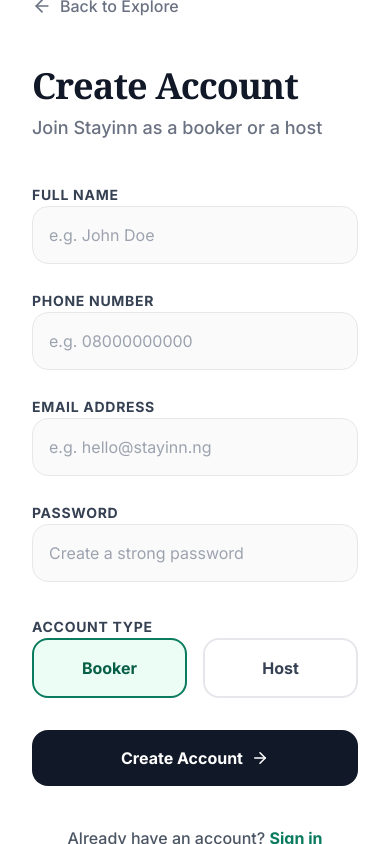
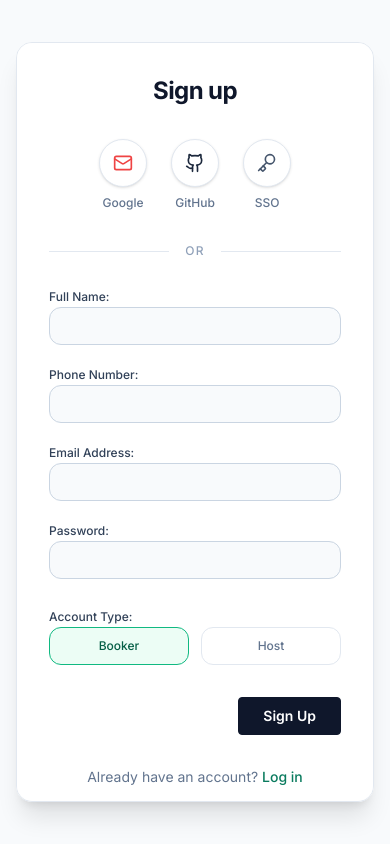
Before and after one commit to dev-enoch/stayinn, a Next.js app: page /register in a window 390 px wide. Built offline with nearby package versions, Linux system fonts and the light colour scheme.

Commit message:
Update auth pages to light mode and fix API client

```diff
--- /dev/null
+++ b/src/app/(auth)/layout.tsx
@@ -0,0 +1,59 @@
+import React from 'react';
+import Link from 'next/link';
+
+export default function AuthLayout({ children }: { children: React.ReactNode }) {
+  return (
+    <div className="flex min-h-screen w-full bg-slate-50 overflow-hidden font-sans text-slate-900">
+      {/* Left side - Branding & Illustration (hidden on small screens) */}
+      <div className="hidden lg:flex flex-col lg:w-1/2 relative bg-white border-r border-slate-200 p-12 xl:p-20 justify-between">
+
+        {/* Brand */}
+        <div className="z-10 flex items-center">
+          <Link href="/" className="text-3xl font-bold font-serif text-green-600 tracking-tight flex items-center">
+            Stayinn.
+          </Link>
+        </div>
+
+        {/* Tagline */}
+        <div className="z-10 max-w-md mt-16">
+          <h2 className="text-3xl xl:text-4xl font-medium leading-tight mb-8 text-slate-800">
+            Experience hospitality with seamless, scalable speed.
+          </h2>
+
+          <div className="flex items-center gap-6 mt-12 text-slate-500">
+            <span className="font-semibold text-sm uppercase tracking-wider">Bookers</span>
+            <div className="w-1.5 h-1.5 rounded-full bg-slate-300"></div>
+            <span className="font-semibold text-sm uppercase tracking-wider">Hosts</span>
+            <div className="w-1.5 h-1.5 rounded-full bg-slate-300"></div>
+            <span className="font-semibold text-sm uppercase tracking-wider">Partners</span>
+          </div>
+        </div>
+
+        {/* Abstract Illustration */}
+        <div className="relative flex-1 w-full flex items-end justify-center mt-12 pointer-events-none">
+          <svg className="w-full h-auto max-w-[450px] text-green-600/10" viewBox="0 0 400 300" fill="none" xmlns="http://www.w3.org/2000/svg">
+            <path d="M200 300L400 200V100L200 200L0 100V200L200 300Z" fill="currentColor" fillOpacity="0.8"/>
+            <path d="M200 200L400 100L200 0L0 100L200 200Z" fill="currentColor" fillOpacity="0.4"/>
+            <rect x="180" y="50" width="40" height="150" fill="#f1f5f9" />
+            <rect x="250" y="80" width="40" height="180" fill="#e2e8f0" />
+            <rect x="110" y="120" width="40" height="140" fill="#cbd5e1" />
+
+            <circle cx="200" cy="30" r="4" fill="#16a34a" />
+            <line x1="200" y1="30" x2="200" y2="50" stroke="#16a34a" strokeDasharray="2 2" strokeWidth="2" />
+            <circle cx="130" cy="100" r="3" fill="#16a34a" />
+            <line x1="130" y1="100" x2="130" y2="120" stroke="#16a34a" strokeDasharray="2 2" strokeWidth="1.5" />
+            <circle cx="270" cy="60" r="3" fill="#16a34a" />
+            <line x1="270" y1="60" x2="270" y2="80" stroke="#16a34a" strokeDasharray="2 2" strokeWidth="1.5" />
+          </svg>
+        </div>
+      </div>
+
+      {/* Right side - Form Container */}
+      <div className="w-full lg:w-1/2 flex items-center justify-center p-4 sm:p-8 md:p-12 xl:p-24 bg-slate-50">
+        <div className="w-full max-w-[440px] bg-white p-8 sm:p-10 rounded-2xl border border-slate-200 shadow-xl relative overflow-y-auto max-h-[90vh] scrollbar-hide">
+           {children}
+        </div>
+      </div>
+    </div>
+  );
+}
--- a/src/app/(auth)/login/page.tsx
+++ b/src/app/(auth)/login/page.tsx
@@ -3,105 +3,105 @@
 import { useActionState } from "react";
 import { loginAction } from "@/app/actions/auth";
 import Link from "next/link";
-import Image from "next/image";
-import { ArrowRight, LogIn, ArrowLeft } from "lucide-react";
+import { ArrowRight, Github, Mail, Key } from "lucide-react";
 
 export default function LoginPage() {
   const [state, formAction, isPending] = useActionState(loginAction, null);
 
   return (
-    <div className="flex min-h-screen w-full bg-white overflow-hidden">
-      {/* Left side - Image (hidden on small screens) */}
-      <div className="hidden lg:block lg:w-1/2 relative bg-gray-900">
-        <Image
-          src="https://images.unsplash.com/photo-1542314831-c6a4d14d8c53?q=80&w=2000&auto=format&fit=crop"
-          alt="Luxury hotel room"
-          fill
-          className="object-cover opacity-90"
-          priority
-        />
-        <div className="absolute inset-0 bg-gradient-to-t from-black/80 via-black/20 to-transparent" />
-        <div className="absolute bottom-12 left-12 right-12 text-white">
-          <Link href="/explore" className="inline-flex items-center text-white/80 hover:text-white font-medium mb-6 transition-colors">
-            <ArrowLeft size={20} className="mr-2" />
-            Back to Explore
-          </Link>
-          <h2 className="text-4xl font-bold font-serif mb-4">Welcome back to Stayinn.</h2>
-          <p className="text-lg text-white/80 max-w-md">Access your bookings, manage your properties, and discover your next extraordinary stay.</p>
-        </div>
+    <div className="flex flex-col w-full text-slate-700">
+      <div className="mb-8 text-center">
+        <h1 className="text-2xl font-bold tracking-tight text-slate-900">Sign in</h1>
       </div>
 
-      {/* Right side - Form */}
-      <div className="w-full lg:w-1/2 flex flex-col justify-center px-8 md:px-16 lg:px-24 overflow-y-auto max-h-screen py-12">
-
-        <div className="w-full max-w-md mx-auto">
-          {/* Mobile Back Button */}
-          <Link href="/explore" className="lg:hidden inline-flex items-center text-gray-500 hover:text-gray-900 font-medium mb-12 transition-colors">
-            <ArrowLeft size={20} className="mr-2" />
-            Back to Explore
-          </Link>
-
-          <div className="mb-10">
-            <h1 className="text-4xl font-bold tracking-tight text-gray-900 mb-2 font-serif">Sign In</h1>
-            <p className="text-gray-500 font-medium text-lg">Enter your details to access your account.</p>
+      {/* SSO Buttons */}
+      <div className="flex justify-center gap-6 mb-8">
+        <button type="button" className="flex flex-col items-center gap-2 group">
+          <div className="w-12 h-12 rounded-full bg-white border border-slate-200 flex items-center justify-center group-hover:bg-slate-50 transition-colors shadow-sm">
+            <Mail size={20} className="text-red-500" />
+          </div>
+          <span className="text-xs font-medium text-slate-500 group-hover:text-slate-700">Google</span>
+        </button>
+        <button type="button" className="flex flex-col items-center gap-2 group">
+          <div className="w-12 h-12 rounded-full bg-white border border-slate-200 flex items-center justify-center group-hover:bg-slate-50 transition-colors shadow-sm">
+            <Github size={20} className="text-slate-800" />
+          </div>
+          <span className="text-xs font-medium text-slate-500 group-hover:text-slate-700">GitHub</span>
+        </button>
+        <button type="button" className="flex flex-col items-center gap-2 group">
+          <div className="w-12 h-12 rounded-full bg-white border border-slate-200 flex items-center justify-center group-hover:bg-slate-50 transition-colors shadow-sm">
+            <Key size={20} className="text-slate-600" />
+          </div>
+          <span className="text-xs font-medium text-slate-500 group-hover:text-slate-700">SSO</span>
+        </button>
       </div>
 
-          <form action={formAction} className="space-y-6">
+      {/* Divider */}
+      <div className="flex items-center gap-4 mb-8">
+        <div className="flex-1 h-px bg-slate-200"></div>
+        <span className="text-xs font-medium text-slate-400 uppercase tracking-widest">Or</span>
+        <div className="flex-1 h-px bg-slate-200"></div>
+      </div>
+
+      <form action={formAction} className="space-y-5">
         {state?.error && (
-              <div className="bg-red-50 text-red-600 text-sm font-medium p-4 rounded-xl border border-red-100 flex items-start">
-                <span className="shrink-0 mr-2 mt-0.5">⚠️</span>
+          <div className="bg-red-50 text-red-600 text-xs font-medium p-3 rounded-lg border border-red-100 flex items-start">
+            <span className="shrink-0 mr-2">⚠️</span>
             {state.error}
           </div>
         )}
 
-            <div className="space-y-2">
-              <label htmlFor="identifier" className="text-sm font-bold text-gray-700 uppercase tracking-wider">
-                Email or Phone
+        <div className="space-y-1.5">
+          <label htmlFor="identifier" className="text-sm font-medium text-slate-700">
+            Email or Phone:
           </label>
           <input
             id="identifier"
             name="identifier"
             type="text"
             required
-                placeholder="e.g. hello@stayinn.ng"
-                className="w-full bg-gray-50 border border-gray-200 rounded-xl px-4 py-4 text-gray-900 focus:outline-none focus:ring-2 focus:ring-green-600 focus:bg-white transition-all placeholder:text-gray-400"
+            className="w-full bg-slate-50 border border-slate-300 rounded-lg px-3 py-2.5 text-slate-900 text-sm focus:outline-none focus:border-green-500 focus:ring-1 focus:ring-green-500 transition-colors placeholder:text-slate-400"
           />
         </div>
 
-            <div className="space-y-2">
-              <div className="flex justify-between items-center">
-                <label htmlFor="password" className="text-sm font-bold text-gray-700 uppercase tracking-wider">
-                  Password
+        <div className="space-y-1.5">
+          <label htmlFor="password" className="text-sm font-medium text-slate-700">
+            Password:
           </label>
-                <Link href="#" className="text-sm text-green-600 font-bold hover:underline">Forgot?</Link>
-              </div>
           <input
             id="password"
             name="password"
             type="password"
             required
-                placeholder="Enter your password"
-                className="w-full bg-gray-50 border border-gray-200 rounded-xl px-4 py-4 text-gray-900 focus:outline-none focus:ring-2 focus:ring-green-600 focus:bg-white transition-all placeholder:text-gray-400"
+            className="w-full bg-slate-50 border border-slate-300 rounded-lg px-3 py-2.5 text-slate-900 text-sm focus:outline-none focus:border-green-500 focus:ring-1 focus:ring-green-500 transition-colors placeholder:text-slate-400"
           />
         </div>
 
+        <div className="flex items-center justify-between pt-4">
+          <Link href="#" className="text-sm text-green-600 font-medium hover:text-green-700 transition-colors">
+            Forgot Password?
+          </Link>
           <button
             type="submit"
             disabled={isPending}
-              className="w-full flex items-center justify-center bg-gray-900 text-white font-bold py-4 px-6 rounded-xl hover:bg-green-600 transition-colors disabled:opacity-70 group mt-4"
+            className="bg-slate-900 text-white text-sm font-semibold py-2 px-6 rounded hover:bg-slate-800 transition-colors disabled:opacity-70 border border-slate-900"
           >
-              {isPending ? "Signing in..." : "Sign In"}
-              {!isPending && <ArrowRight size={18} className="ml-2 group-hover:translate-x-1 transition-transform" />}
+            {isPending ? "Logging in..." : "Login"}
           </button>
+        </div>
       </form>
 
-          <div className="mt-10 text-center text-gray-600 font-medium">
-            Don't have an account?{" "}
-            <Link href="/register" className="text-green-600 font-bold hover:underline">
-              Create one
+      <div className="mt-12 text-center text-sm text-slate-500">
+        Don't have an account yet?{" "}
+        <Link href="/register" className="text-green-600 font-medium hover:text-green-700 transition-colors">
+          Sign up
         </Link>
       </div>
-        </div>
+
+      <div className="mt-8 text-center text-xs text-slate-400 leading-relaxed">
+        By signing in, you acknowledge that you agree to our<br/>
+        <Link href="/terms" className="text-green-600 hover:underline">Terms of Service</Link> and{" "}
+        <Link href="/privacy" className="text-green-600 hover:underline">Privacy Policy</Link>.
       </div>
     </div>
   );
--- a/src/app/(auth)/register/page.tsx
+++ b/src/app/(auth)/register/page.tsx
@@ -3,151 +3,150 @@
 import { useActionState } from "react";
 import { registerAction } from "@/app/actions/auth";
 import Link from "next/link";
-import Image from "next/image";
-import { ArrowRight, UserPlus, ArrowLeft } from "lucide-react";
+import { Github, Mail, Key } from "lucide-react";
 
 export default function RegisterPage() {
   const [state, formAction, isPending] = useActionState(registerAction, null);
 
   return (
-    <div className="flex lg:flex-row-reverse min-h-screen w-full bg-white overflow-hidden">
-      {/* Right side - Image (hidden on small screens) */}
-      <div className="hidden lg:block lg:w-1/2 relative bg-gray-900">
-        <Image
-          src="https://images.unsplash.com/photo-1566073771259-6a8506099945?q=80&w=2000&auto=format&fit=crop"
-          alt="Luxury hotel lobby"
-          fill
-          className="object-cover opacity-90"
-          priority
-        />
-        <div className="absolute inset-0 bg-gradient-to-t from-black/80 via-black/20 to-transparent" />
-        <div className="absolute bottom-12 left-12 right-12 text-white">
-          <Link href="/explore" className="inline-flex items-center text-white/80 hover:text-white font-medium mb-6 transition-colors">
-            <ArrowLeft size={20} className="mr-2" />
-            Back to Explore
-          </Link>
-          <h2 className="text-4xl font-bold font-serif mb-4">Join the Stayinn community.</h2>
-          <p className="text-lg text-white/80 max-w-md">Create an account to unlock exclusive rates, manage your properties, and experience seamless booking.</p>
-        </div>
+    <div className="flex flex-col w-full text-slate-700">
+      <div className="mb-8 text-center">
+        <h1 className="text-2xl font-bold tracking-tight text-slate-900">Sign up</h1>
       </div>
 
-      {/* Left side - Form */}
-      <div className="w-full lg:w-1/2 flex flex-col justify-center px-8 md:px-16 lg:px-24 overflow-y-auto max-h-screen py-12">
-        <div className="w-full max-w-xl mx-auto">
-          {/* Mobile Back Button */}
-          <Link href="/explore" className="lg:hidden inline-flex items-center text-gray-500 hover:text-gray-900 font-medium mb-12 transition-colors">
-            <ArrowLeft size={20} className="mr-2" />
-            Back to Explore
-          </Link>
-
-          <div className="mb-10">
-            <h1 className="text-4xl font-bold tracking-tight text-gray-900 mb-2 font-serif">Create Account</h1>
-            <p className="text-gray-500 font-medium text-lg">Join Stayinn as a booker or a host</p>
+      {/* SSO Buttons */}
+      <div className="flex justify-center gap-6 mb-8">
+        <button type="button" className="flex flex-col items-center gap-2 group">
+          <div className="w-12 h-12 rounded-full bg-white border border-slate-200 flex items-center justify-center group-hover:bg-slate-50 transition-colors shadow-sm">
+            <Mail size={20} className="text-red-500" />
+          </div>
+          <span className="text-xs font-medium text-slate-500 group-hover:text-slate-700">Google</span>
+        </button>
+        <button type="button" className="flex flex-col items-center gap-2 group">
+          <div className="w-12 h-12 rounded-full bg-white border border-slate-200 flex items-center justify-center group-hover:bg-slate-50 transition-colors shadow-sm">
+            <Github size={20} className="text-slate-800" />
+          </div>
+          <span className="text-xs font-medium text-slate-500 group-hover:text-slate-700">GitHub</span>
+        </button>
+        <button type="button" className="flex flex-col items-center gap-2 group">
+          <div className="w-12 h-12 rounded-full bg-white border border-slate-200 flex items-center justify-center group-hover:bg-slate-50 transition-colors shadow-sm">
+            <Key size={20} className="text-slate-600" />
+          </div>
+          <span className="text-xs font-medium text-slate-500 group-hover:text-slate-700">SSO</span>
+        </button>
       </div>
 
-          <form action={formAction} className="space-y-6">
+      {/* Divider */}
+      <div className="flex items-center gap-4 mb-6">
+        <div className="flex-1 h-px bg-slate-200"></div>
+        <span className="text-xs font-medium text-slate-400 uppercase tracking-widest">Or</span>
+        <div className="flex-1 h-px bg-slate-200"></div>
+      </div>
+
+      <form action={formAction} className="space-y-4">
         {state?.error && (
-              <div className="bg-red-50 text-red-600 text-sm font-medium p-4 rounded-xl border border-red-100 flex items-start">
-                <span className="shrink-0 mr-2 mt-0.5">⚠️</span>
+          <div className="bg-red-50 text-red-600 text-xs font-medium p-3 rounded-lg border border-red-100 flex items-start">
+            <span className="shrink-0 mr-2">⚠️</span>
             {state.error}
           </div>
         )}
 
-            <div className="grid grid-cols-1 md:grid-cols-2 gap-6">
-              <div className="space-y-2">
-                <label htmlFor="fullName" className="text-sm font-bold text-gray-700 uppercase tracking-wider">
-                  Full Name
+        <div className="grid grid-cols-1 sm:grid-cols-2 gap-4">
+          <div className="space-y-1.5">
+            <label htmlFor="fullName" className="text-xs font-medium text-slate-700">
+              Full Name:
             </label>
             <input
               id="fullName"
               name="fullName"
               type="text"
               required
-                  placeholder="e.g. John Doe"
-                  className="w-full bg-gray-50 border border-gray-200 rounded-xl px-4 py-4 text-gray-900 focus:outline-none focus:ring-2 focus:ring-green-600 focus:bg-white transition-all placeholder:text-gray-400"
+              className="w-full bg-slate-50 border border-slate-300 rounded-lg px-3 py-2 text-slate-900 text-sm focus:outline-none focus:border-green-500 focus:ring-1 focus:ring-green-500 transition-colors"
             />
           </div>
 
-              <div className="space-y-2">
-                <label htmlFor="phone" className="text-sm font-bold text-gray-700 uppercase tracking-wider">
-                  Phone Number
+          <div className="space-y-1.5">
+            <label htmlFor="phone" className="text-xs font-medium text-slate-700">
+              Phone Number:
             </label>
             <input
               id="phone"
               name="phone"
               type="tel"
               required
-                  placeholder="e.g. 08000000000"
-                  className="w-full bg-gray-50 border border-gray-200 rounded-xl px-4 py-4 text-gray-900 focus:outline-none focus:ring-2 focus:ring-green-600 focus:bg-white transition-all placeholder:text-gray-400"
+              className="w-full bg-slate-50 border border-slate-300 rounded-lg px-3 py-2 text-slate-900 text-sm focus:outline-none focus:border-green-500 focus:ring-1 focus:ring-green-500 transition-colors"
             />
           </div>
         </div>
 
-            <div className="space-y-2">
-              <label htmlFor="email" className="text-sm font-bold text-gray-700 uppercase tracking-wider">
-                Email Address
+        <div className="space-y-1.5">
+          <label htmlFor="email" className="text-xs font-medium text-slate-700">
+            Email Address:
           </label>
           <input
             id="email"
             name="email"
             type="email"
             required
-                placeholder="e.g. hello@stayinn.ng"
-                className="w-full bg-gray-50 border border-gray-200 rounded-xl px-4 py-4 text-gray-900 focus:outline-none focus:ring-2 focus:ring-green-600 focus:bg-white transition-all placeholder:text-gray-400"
+            className="w-full bg-slate-50 border border-slate-300 rounded-lg px-3 py-2 text-slate-900 text-sm focus:outline-none focus:border-green-500 focus:ring-1 focus:ring-green-500 transition-colors"
           />
         </div>
 
-            <div className="space-y-2">
-              <label htmlFor="password" className="text-sm font-bold text-gray-700 uppercase tracking-wider">
-                Password
+        <div className="space-y-1.5">
+          <label htmlFor="password" className="text-xs font-medium text-slate-700">
+            Password:
           </label>
           <input
             id="password"
             name="password"
             type="password"
             required
-                placeholder="Create a strong password"
-                className="w-full bg-gray-50 border border-gray-200 rounded-xl px-4 py-4 text-gray-900 focus:outline-none focus:ring-2 focus:ring-green-600 focus:bg-white transition-all placeholder:text-gray-400"
+            className="w-full bg-slate-50 border border-slate-300 rounded-lg px-3 py-2 text-slate-900 text-sm focus:outline-none focus:border-green-500 focus:ring-1 focus:ring-green-500 transition-colors"
           />
         </div>
 
-            <div className="space-y-4 pt-2">
-              <label className="text-sm font-bold text-gray-700 uppercase tracking-wider">
-                Account Type
+        <div className="space-y-2 pt-2">
+          <label className="text-xs font-medium text-slate-700">
+            Account Type:
           </label>
-              <div className="grid grid-cols-2 gap-4">
-                <label className="relative cursor-pointer">
+          <div className="grid grid-cols-2 gap-3">
+            <label className="relative cursor-pointer group">
               <input type="radio" name="role" value="BOOKER" className="peer sr-only" defaultChecked />
-                  <div className="p-4 rounded-xl border-2 border-gray-200 text-center peer-checked:border-green-600 peer-checked:bg-green-50 transition-all font-bold text-gray-700 peer-checked:text-green-700">
+              <div className="p-2.5 rounded-lg border border-slate-200 bg-white text-center peer-checked:border-green-500 peer-checked:bg-green-50 transition-all font-medium text-xs text-slate-500 peer-checked:text-green-700 group-hover:border-slate-300">
                 Booker
               </div>
             </label>
-                <label className="relative cursor-pointer">
+            <label className="relative cursor-pointer group">
               <input type="radio" name="role" value="HOTEL_MANAGER" className="peer sr-only" />
-                  <div className="p-4 rounded-xl border-2 border-gray-200 text-center peer-checked:border-green-600 peer-checked:bg-green-50 transition-all font-bold text-gray-700 peer-checked:text-green-700">
+              <div className="p-2.5 rounded-lg border border-slate-200 bg-white text-center peer-checked:border-green-500 peer-checked:bg-green-50 transition-all font-medium text-xs text-slate-500 peer-checked:text-green-700 group-hover:border-slate-300">
                 Host
               </div>
             </label>
           </div>
         </div>
 
+        <div className="flex justify-end pt-4">
           <button
             type="submit"
             disabled={isPending}
-              className="w-full flex items-center justify-center bg-gray-900 text-white font-bold py-4 px-6 rounded-xl hover:bg-green-600 transition-colors disabled:opacity-70 mt-8 group"
+            className="bg-slate-900 text-white text-sm font-semibold py-2 px-6 rounded hover:bg-slate-800 transition-colors disabled:opacity-70 border border-slate-900"
           >
-              {isPending ? "Creating account..." : "Create Account"}
-              {!isPending && <ArrowRight size={18} className="ml-2 group-hover:translate-x-1 transition-transform" />}
+            {isPending ? "Creating..." : "Sign Up"}
           </button>
+        </div>
       </form>
 
-          <div className="mt-10 text-center text-gray-600 font-medium">
+      <div className="mt-8 text-center text-sm text-slate-500">
         Already have an account?{" "}
-            <Link href="/login" className="text-green-600 font-bold hover:underline">
-              Sign in
+        <Link href="/login" className="text-green-600 font-medium hover:text-green-700 transition-colors">
+          Log in
         </Link>
       </div>
-        </div>
+
+      <div className="mt-6 text-center text-xs text-slate-400 leading-relaxed">
+        By signing up, you acknowledge that you agree to our<br/>
+        <Link href="/terms" className="text-green-600 hover:underline">Terms of Service</Link> and{" "}
+        <Link href="/privacy" className="text-green-600 hover:underline">Privacy Policy</Link>.
       </div>
     </div>
   );
--- a/src/lib/api-client.ts
+++ b/src/lib/api-client.ts
@@ -1,6 +1,9 @@
 import { cookies } from "next/headers";
 
 const getBaseUrl = () => {
+  if (typeof window === "undefined" && process.env.NODE_ENV === "development") {
+    return "http://localhost:3000";
+  }
   if (process.env.NEXT_PUBLIC_APP_URL) {
     return process.env.NEXT_PUBLIC_APP_URL;
   }
```
Also changed, not shown: src/app/(main)/page.tsx (+7 -2 lines). Lines whose indentation alone changed are shown as unchanged.
